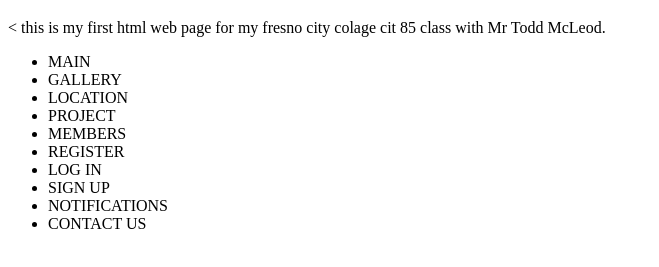
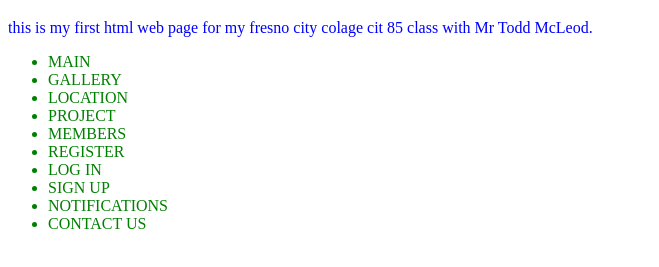
Before and after one commit to oplikos/Cit85, a plain HTML site: page 002/week 1 first html page.html in a window 1280 px wide. Shown: the part 61-328 px from the top of the page, without its empty margins (0-659 px from the left). Drawn offline with Linux system fonts and the light colour scheme.

Commit message:
homework week 1 making first html

```diff
--- a/002/week 1 first html page.html
+++ b/002/week 1 first html page.html
@@ -3,7 +3,7 @@
 <head>
     <meta charset="UTF-8">
     <meta name="viewport"
-          content="width=device-width, user-scalable=no, initial-scale=1.0, maximum-scale=1.0, minimum-scale=1.0">
+          content="width=device-width, user-scalable=no, initial-scale=2.0, maximum-scale=1.0, minimum-scale=2.0">
     <meta http-equiv="X-UA-Compatible" content="ie=edge">
     <title>Document</title>
     <STYLE>
@@ -11,11 +11,17 @@
             color: red;
 
         }
+        p{
+            color: blue
+        }
+        ul {
+            color : green
+        }
     </STYLE>
 </head>
 <body>
 <h1>Sarkis First Web Page</h1>
-<p>< this is my first html web page for my fresno city colage
+<p> this is my first html web page for my fresno city colage
     cit 85 class with Mr Todd McLeod.</p>
 <!--ul>li*10-->
 <ul>
```
